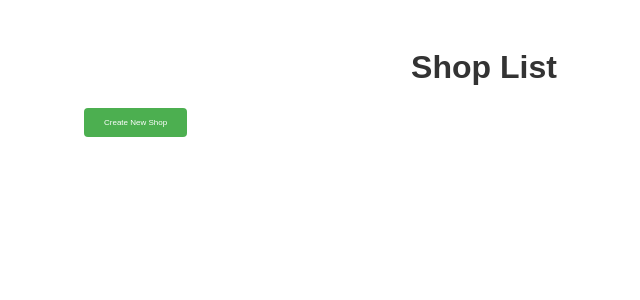
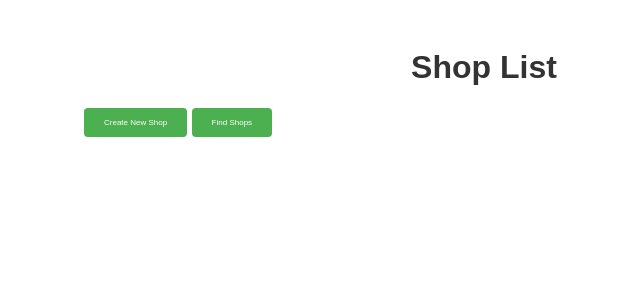
Before and after one commit to bhasin-uphar/ShopsNearMe, a Django app: page /shops/ in a window 1280 px wide. Shown: the top 300 px of the page, without its empty margins (156-796 px from the left). Run offline with Django 4.2, Linux system fonts and the light colour scheme; data that the repository does not hold is empty.

Commit message:
shop_within_distance

```diff
--- a/shop/templates/list.html
+++ b/shop/templates/list.html
@@ -64,6 +64,7 @@
             {% endfor %}
         </ul>
         <a href="{% url 'shop_create' %}" style="margin-left: 0px;" class="button">Create New Shop</a>
+        <a href="{% url 'shop_within_distance' %}" style="margin-left: 0px;" class="button">Find Shops</a>
     </div>
 </body>
 </html>
```
